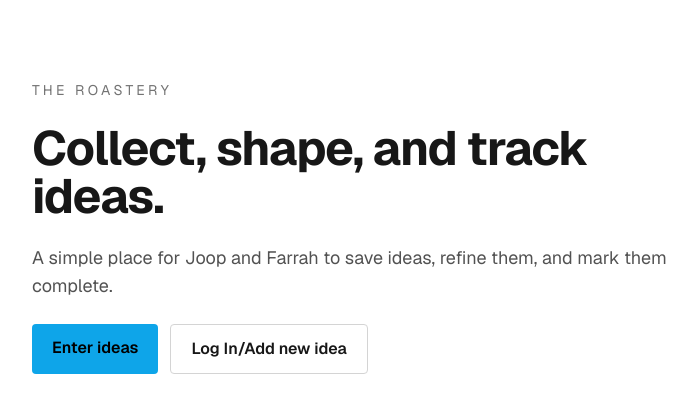
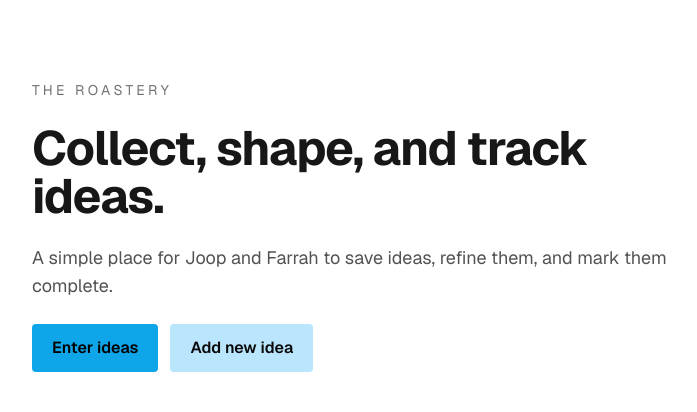
Before and after one commit to jxoranje/the_roastery, a Next.js app: page / in a window 1280 px wide. Shown: the top 412 px of the page, without its empty margins (120-817 px from the left). Built offline with nearby package versions, Linux system fonts and the light colour scheme.

Commit message:
Restore edit page safely

```diff
--- a/app/page.tsx
+++ b/app/page.tsx
@@ -21,9 +21,9 @@ export default function Page() {
             </a>
             <a
               href="/ideas/new"
-              className="rounded border border-neutral-300 px-5 py-3 font-semibold text-neutral-900"
+              className="rounded bg-sky-200 px-5 py-3 font-semibold text-neutral-black"
             >
-              Log In/Add new idea
+              Add new idea
             </a>
           </div>
         </div>
```
